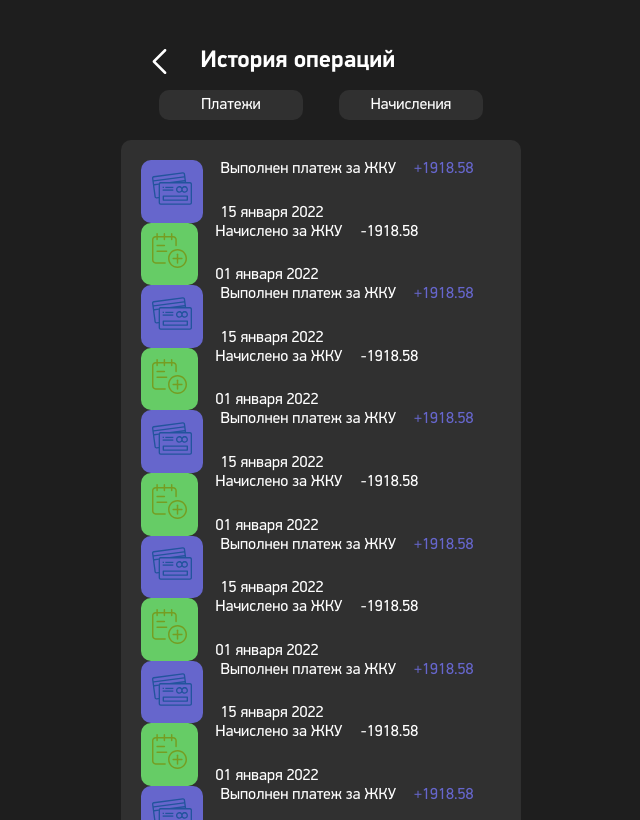
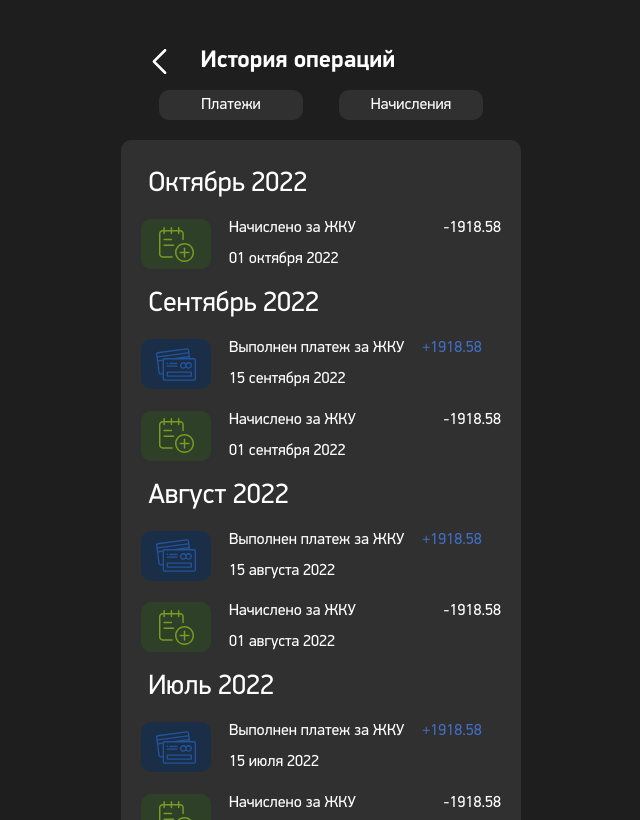
Before and after one commit to beinyi/krasabs-izba-manual, a React (Create React App) app: page /dev in a window 1280 px wide. Shown: the whole page, without its empty margins (319-959 px from the left). Built offline with nearby package versions, Linux system fonts and the light colour scheme.

Commit message:
transaction

```diff
--- a/src/components/Main/Sliders/Pay/Pay.tsx
+++ b/src/components/Main/Sliders/Pay/Pay.tsx
@@ -1,11 +1,22 @@
 import { goToMe, month, props, year } from "../../Main";
 import s from "../../../../style/PaySlider.module.less"
 import { payButtons } from "../../buttons";
+import { useState } from "react";
+import Transaction from "./Transaction";
 
 
 const Pay = ({ activation, onNextStep }: props) => {
 
+    const [isViewTransaction, setIsViewTransaction] = useState<boolean>(false);
+
+    const onTransaction = () => {
+        setIsViewTransaction(!isViewTransaction);
+    }
+
     return (
+        isViewTransaction ?
+        <Transaction activation={{activeType: "basket", activeId: 0 }} onNextStep={() => {}} onClose={onTransaction}/>
+        :
         <div className={s.slideMenu}>
             <div className={s.header}>
                 <div style={{ width: "35px" }}></div>  {/*flex костыль для заголовка по центру?*/}
@@ -65,8 +76,11 @@ const Pay = ({ activation, onNextStep }: props) => {
                 </div>
                 <span style={{
                     textDecoration: "underline",
-                    textAlign: "center"
-                }}>Посмотреть историю операций</span>
+                    textAlign: "center",
+                    cursor: "pointer",
+                }}
+                onClick={() => onTransaction()}
+                >Посмотреть историю операций</span>
             </div>
 
         </div >
--- a/src/components/Main/Sliders/Pay/Transaction.tsx
+++ b/src/components/Main/Sliders/Pay/Transaction.tsx
@@ -1,44 +1,73 @@
-import { month, props, year } from "../../Main"
+import { date, props } from "../../Main"
 import s from "../../../../style/Transaction.module.css"
 import TransactionItem from "./TransactionItem";
-import { type } from "os";
+import { useState } from "react";
+
+type transactionProps = props & {onClose(): void}
+
+const Transaction = ({ activation, onNextStep, onClose }: transactionProps) => {
+
+    const [isViewPayment, setIsViewPayment] = useState<boolean>(true);
+    const [isViewAccrual, setIsViewAccrual] = useState<boolean>(true);
+
+    const onChangeView = (type: 'payment' | 'accrual') => {
+        switch (type) {
+            case 'payment': {
+                setIsViewAccrual(!isViewAccrual);
+                setIsViewPayment(true);
+                break;
+            }
+            case 'accrual': {
+                setIsViewPayment(!isViewPayment);
+                setIsViewAccrual(true);
+                break;
+            }
+        }
+    }
 
 
-const Transaction = ({ activation, onNextStep }: props) => {
-
+    const monthsAndYears: Array<string> = [];
+    for (let i = 0; i < 12; i++) {
+        let newMonth: string = new Intl.DateTimeFormat('ru-Ru', { month: 'long', year: 'numeric' }).format(new Date(date.getFullYear(),
+            date.getMonth() - i))
+        newMonth = newMonth[0].toUpperCase() + newMonth.slice(1, -3);
+        monthsAndYears.push(newMonth)
+    }
 
     return (
         <div>
             <div className={s.header}>
                 <div className={s.title}>
                     <img src={require(`../../../../img/ic_arrow_l.svg`)}
-                        onClick={() => { }} />
+                        onClick={() => onClose()} />
                     <span>История операций</span>
                 </div>
-                <div className={s.button}>
+                <div className={`${s.button} ${!isViewAccrual && s.active}`}
+
+                onClick={() => onChangeView('payment')}>
                     Платежи
                 </div>
-                <div className={s.button}>
+                <div className={`${s.button} ${!isViewPayment && s.active}`}
+                onClick={() => onChangeView('accrual')}>
                     Начисления
                 </div>
             </div>
 
             <div className={s.slideMenu}>
-                <TransactionItem isPayment={true} monthId={0} year={year} />
-                <TransactionItem isPayment={false} monthId={0} year={year} />
-                <TransactionItem isPayment={true} monthId={0} year={year} />
-                <TransactionItem isPayment={false} monthId={0} year={year} />
-                <TransactionItem isPayment={true} monthId={0} year={year} />
-                <TransactionItem isPayment={false} monthId={0} year={year} />
-                <TransactionItem isPayment={true} monthId={0} year={year} />
-                <TransactionItem isPayment={false} monthId={0} year={year} />
-                <TransactionItem isPayment={true} monthId={0} year={year} />
-                <TransactionItem isPayment={false} monthId={0} year={year} />
+                {monthsAndYears.map((monthAndYear: string, i: number) => {
+                    const monthId = new Date(date.getFullYear(), date.getMonth() - i).getMonth();
+                    return (
+                        <div key={i}>
+                            <h2>{monthAndYear}</h2>
+                            {i === 0 && date.getDate() < 15 ?
+                                ""
+                                : isViewPayment && <TransactionItem isPayment={true} monthId={monthId} year={monthAndYear.slice(-4)} />}
 
-                <TransactionItem isPayment={true} monthId={0} year={year} />
-                <TransactionItem isPayment={false} monthId={0} year={year} />
-                <TransactionItem isPayment={true} monthId={0} year={year} />
-                <TransactionItem isPayment={false} monthId={0} year={year} />
+                            {isViewAccrual && <TransactionItem isPayment={false} monthId={monthId} year={monthAndYear.slice(-4)} />}
+                        </div>
+                    )
+                })}
+
             </div>
 
         </div>
--- a/src/components/Main/Sliders/Pay/TransactionItem.tsx
+++ b/src/components/Main/Sliders/Pay/TransactionItem.tsx
@@ -3,7 +3,7 @@ import s from "../../../../style/Transaction.module.css"
 type TransactionItemProps = {
     isPayment: boolean,
     monthId: number,
-    year: number
+    year: string
 }
 
 enum monthsString {
@@ -26,7 +26,7 @@ const TransactionItem = ({ isPayment, monthId, year }: TransactionItemProps) =>
     return (
         <div className={s.transItem}>
             <div className={s.icon}
-                style={isPayment ? { backgroundColor: "#66C" } : { backgroundColor: "#6c6" }}>
+                style={isPayment ? { backgroundColor: "#1a2e47" } : { backgroundColor: "#2e4028" }}>
                 <img src={require(isPayment ?
                     '../../../../img/ic_trans_pay.svg'
                     : '../../../../img/ic_trans_charge.svg')} />
@@ -39,10 +39,9 @@ const TransactionItem = ({ isPayment, monthId, year }: TransactionItemProps) =>
                     "15"
                     : "01"} {monthsString[monthId]} {year}</span>
             </div>
-            <span style={isPayment ? { color: "#66C" } : {}} >{isPayment ?
+            <span style={isPayment ? { color: "#416cc0" } : {marginLeft: "auto"}} >{isPayment ?
                 "+"
                 : "-"}1918.58</span>
-
 
         </div>
     )
--- a/src/style/Transaction.module.css
+++ b/src/style/Transaction.module.css
@@ -2,7 +2,7 @@
     position: absolute;
     bottom: 0;
     width: 100%;
-    max-height: 85vh;
+    max-height: 85%;
     display: flex;
     flex-direction: column;
     background-color: #303030;
@@ -24,7 +24,7 @@
     }
 
     to {
-        max-height: 85vh;
+        max-height: 85%;
     }
 }
 
@@ -34,7 +34,7 @@
     }
 
     to {
-        max-height: 85vh;
+        max-height: 85%;
     }
 }
 
@@ -64,6 +64,12 @@
     border-radius: 10px;
     background-color: #303030;
     padding: 3%;
+    cursor: pointer;
+}
+
+.header .active {
+    background-color: rgba(64, 106, 191, 0.5);
+
 }
 
 .header .title {
@@ -84,6 +90,7 @@
 .transItem {
     display: flex;
     gap: 5%;
+    padding: 3% 0 3%;
 }
 
 .transItem .info {
@@ -93,9 +100,12 @@
 }
 
 .transItem .icon {
+    display: flex;
     justify-content: center;
+    align-items: center;
     border-radius: 10px;
-    padding: 3%;
+    width: 70px;
+    height: 50px;
 }
 
 .transItem .icon img{
```
